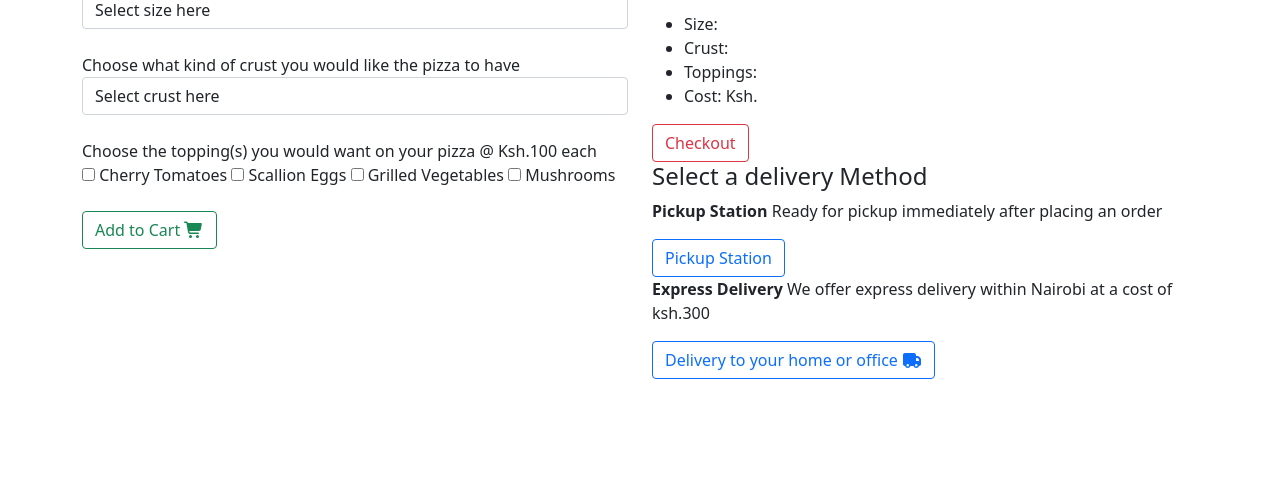
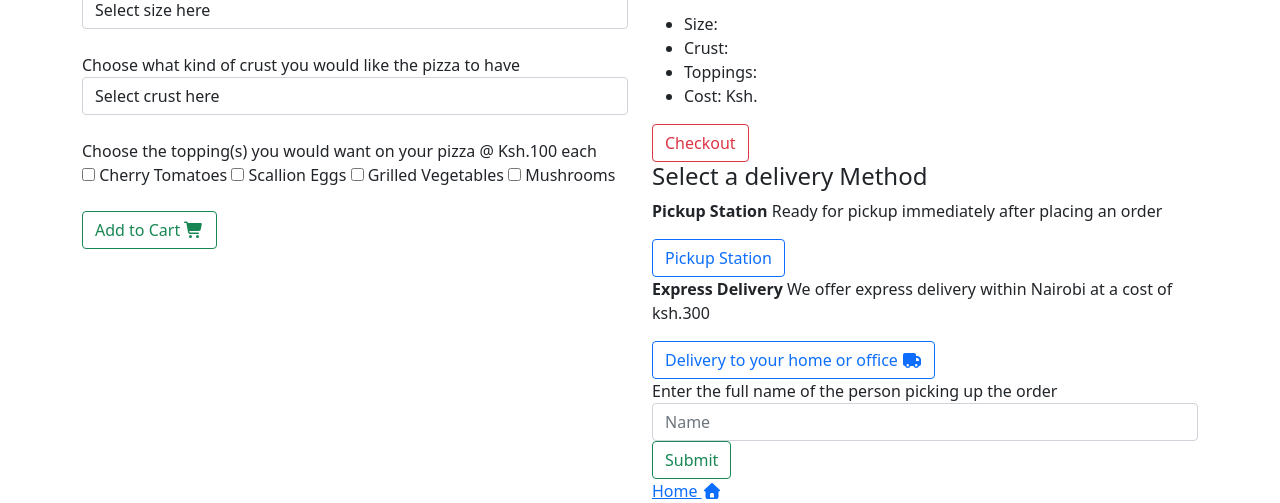
Before and after one commit to Derrick-Nyongesa/IP4-Pizza, a plain HTML site: page order.html in a window 1280 px wide. Shown: the part 777-1280 px from the top of the page. Before the commit the page ends 1156 px from the top, so only its background shows below. Drawn offline with nearby package versions, Linux system fonts and the light colour scheme.

Commit message:
a new form for pickup was added.

```diff
--- a/order.html
+++ b/order.html
@@ -90,6 +90,17 @@
                         <p><strong>Express Delivery </strong> We offer express delivery within Nairobi at a cost of ksh.300</p>
                         <button type="button" class="btn btn-outline-primary button2" id="delivery">Delivery to your home or office  <i class="fas fa-truck"></i></button>
                     </div>
+
+                    <div class="pickupNow">
+                        <form id="pickupForm">
+                            <div class="form-group">
+                                <label for="name">Enter the full name of the person picking up the order</label>
+                                <input type="text" placeholder="Name" class="form-control text-input" id="pickupName">
+                            </div>
+                            <button type="submit" class="btn btn-outline-success button2" id="button-pickup">Submit</button>
+                        </form>
+                        <a href="home.html" class="button">Home <i class="fas fa-home"></i></a>
+                    </div>
               </div>
         </div>
     </div>
```
